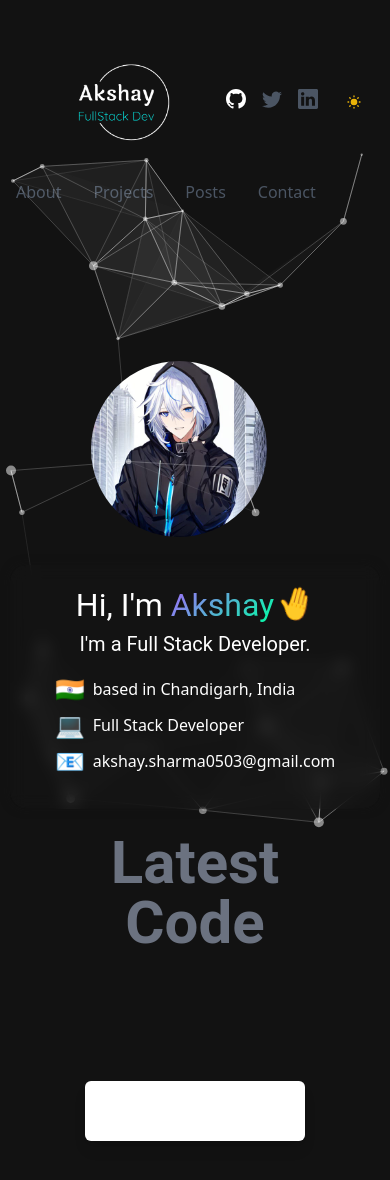
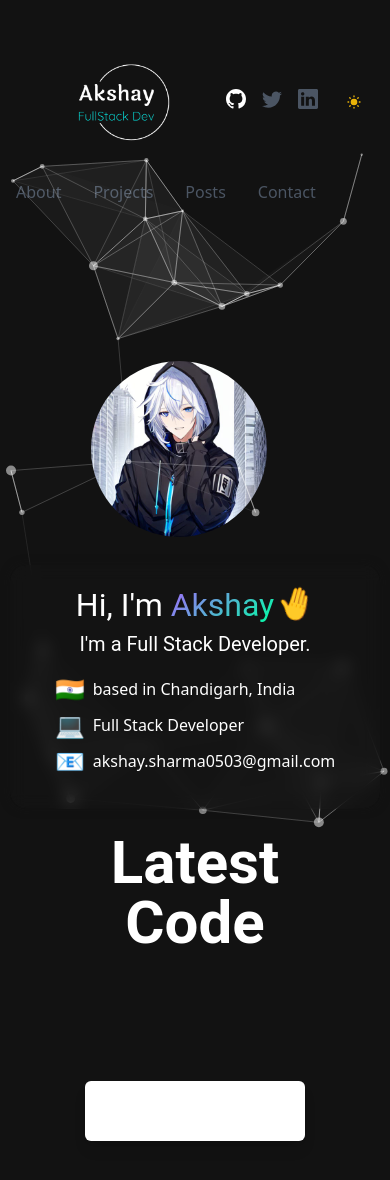
Before and after one commit to captain-Akshay/my-portfolio-Nextjs, a Next.js app: page / in a window 390 px wide. Shown: the top 1180 px of the page. Built offline with nearby package versions, Linux system fonts and the light colour scheme; no server answers.

Commit message:
fixed few dark mode issues

```diff
--- a/components/LatestCode.js
+++ b/components/LatestCode.js
@@ -1,4 +1,4 @@
-import React, { useState } from "react";
+import React, { useEffect, useState } from "react";
 // import Link from "next/link";
 // import getLatestRepos from "../lib/getLatestRepos";
 import userData from "../constants/data";
@@ -6,20 +6,25 @@ import { useTheme } from "next-themes";
 
 export default function LatestCode({ repositories }) {
   const [repos, setRepos] = useState(repositories);
-  let isDark = false;
-  // const { theme, setTheme } = useTheme();
-  // console.log(theme);
-  // useEffect(() => {
-  //   console.log("hey");
-  // }, [theme]);
+  const [isDark, setIsDark] = useState(true);
+  const { theme, setTheme } = useTheme();
+  useEffect(() => {
+    if (typeof window !== "undefined") {
+      setIsDark(window.localStorage.getItem("theme") === "dark");
+    } else {
+      setTheme("light");
+      setIsDark("false");
+    }
+  }, [theme]);
+
   return (
     <section className="bg-inherit -mt-40 pb-40">
       <div className="max-w-6xl mx-auto">
         <div className="flex flex-col md:flex-row justify-between items-center md:pt-40 mx-10">
           <h1
-            className={`text-6xl lg:text-9xl max-w-lg font-bold pb-12 text-gray-500 my-20 md:my-0  ${
+            className={`text-6xl lg:text-9xl max-w-lg font-bold pb-12  my-20 md:my-0  ${
               isDark ? "md:text-white" : "md:text-black"
-            } dark:text-gray-600 text-center lg:text-left`}
+            }  text-center lg:text-left`}
           >
             Latest Code
           </h1>
--- a/components/portfolio/Portfolio.js
+++ b/components/portfolio/Portfolio.js
@@ -1,15 +1,20 @@
-import React from "react";
+import React, { useState } from "react";
 import PortfolioBlock from "./PortfolioBlock";
 import { Box, Grid } from "@mui/material";
 import { info } from "../../assest/info/Info";
 import userData from "@/constants/data";
+import { useTheme } from "@emotion/react";
 export default function Portfolio() {
+  const [isDark, setIsDark] = useState(true);
+  const { theme, setTheme } = useTheme();
   return (
     <>
       <div className="max-w-6xl mx-auto">
         <div className="flex flex-col md:flex-row justify-between items-center md:pt-40 mx-10">
           <h1
-            className={`text-6xl lg:text-9xl max-w-lg font-bold text-gray-500 my-20 md:my-0 md:text-white dark:text-gray-600 text-center lg:text-left`}
+            className={`text-6xl lg:text-9xl max-w-lg font-bold  my-20 md:my-0 ${
+              theme === "dark" ? "md:text-white" : "md:text-black"
+            }text-center lg:text-left`}
           >
             Project List
           </h1>
```
